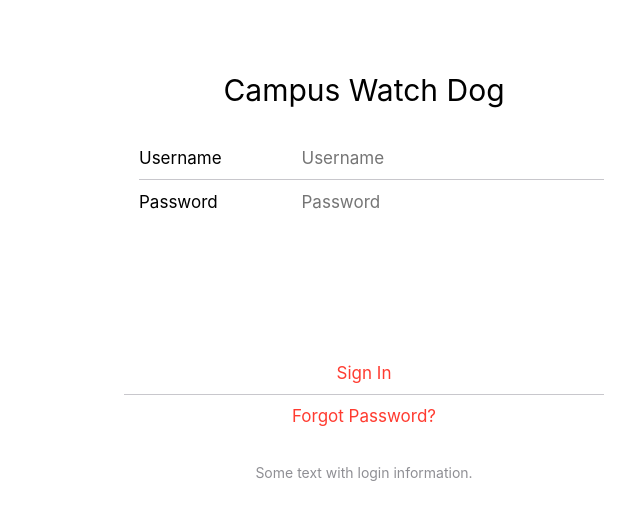
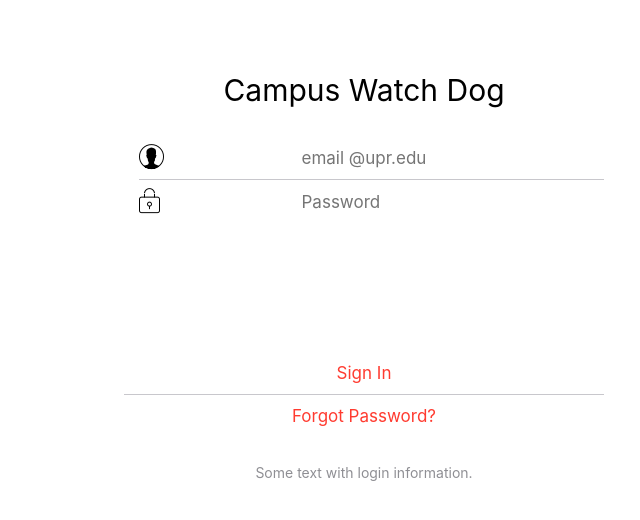
Before and after one commit to robertorivera16/MovilRum-FW7, a plain HTML site: page www/index.html in a window 1280 px wide. Shown: the whole page, without its empty margins (276-916 px from the left). Drawn offline with Linux system fonts and the light colour scheme.

Commit message:
Log In Icons

```diff
--- a/www/index.html
+++ b/www/index.html
@@ -67,15 +67,15 @@
                 <ul>
                   <li class="item-content">
                     <div class="item-inner">
-                      <div class="item-title label">Username</div>
+                      <div class="item-title label"><i class="f7-icons size-25">person</i></div>
                       <div class="item-input">
-                        <input type="text" name="username" placeholder="Username">
+                        <input type="text" name="username" placeholder="email @upr.edu">
                       </div>
                     </div>
                   </li>
                   <li class="item-content">
                     <div class="item-inner">
-                      <div class="item-title label">Password</div>
+                      <div class="item-title label"><i class="f7-icons size-25">lock</i></div>
                       <div class="item-input">
                         <input type="password" name="password" placeholder="Password">
                       </div>
--- a/www/js/my-app.js
+++ b/www/js/my-app.js
@@ -17,6 +17,9 @@ var mainView = myApp.addView('.view-main', {
 $$('.confirm-title-ok-cancel').on('click', function () {
     myApp.confirm('Are you sure?', 'Call ',
       function () {
+
+
+
         myApp.alert('You clicked Ok button');
       },
       function () {
```
